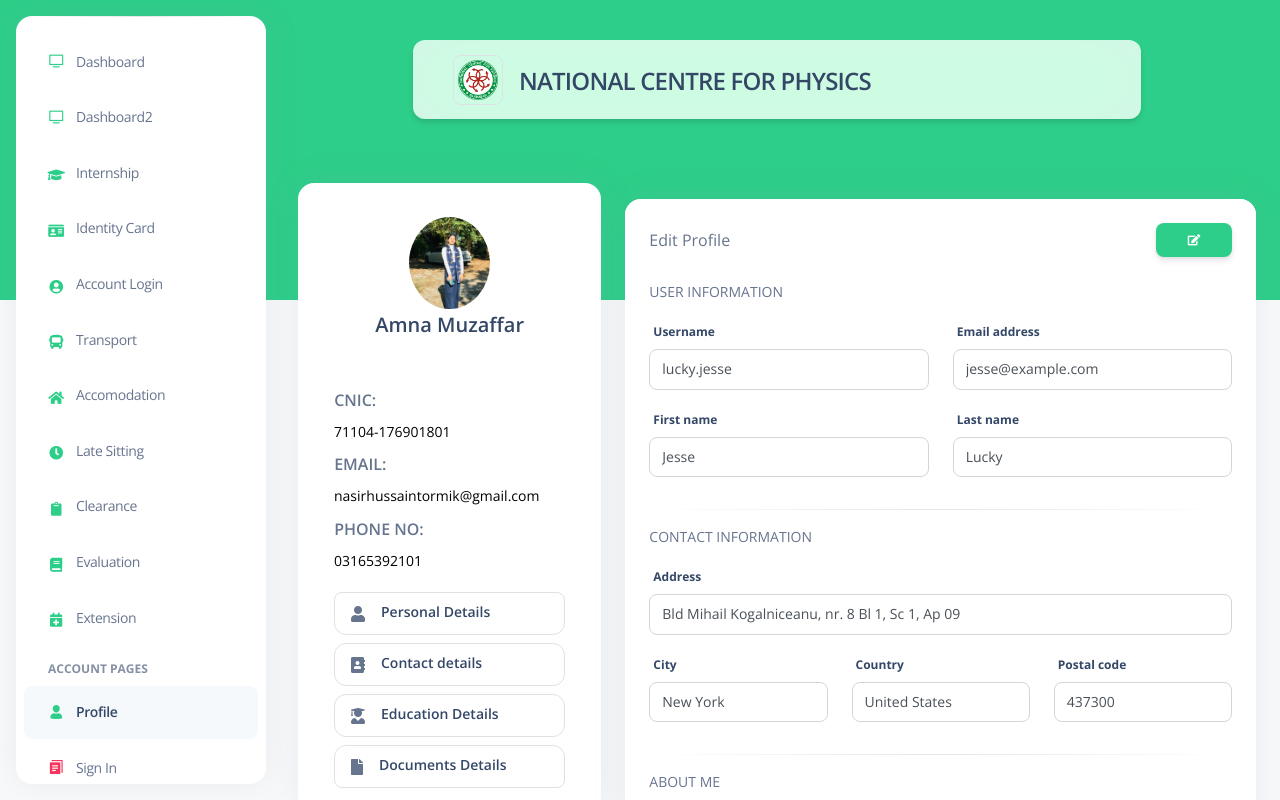
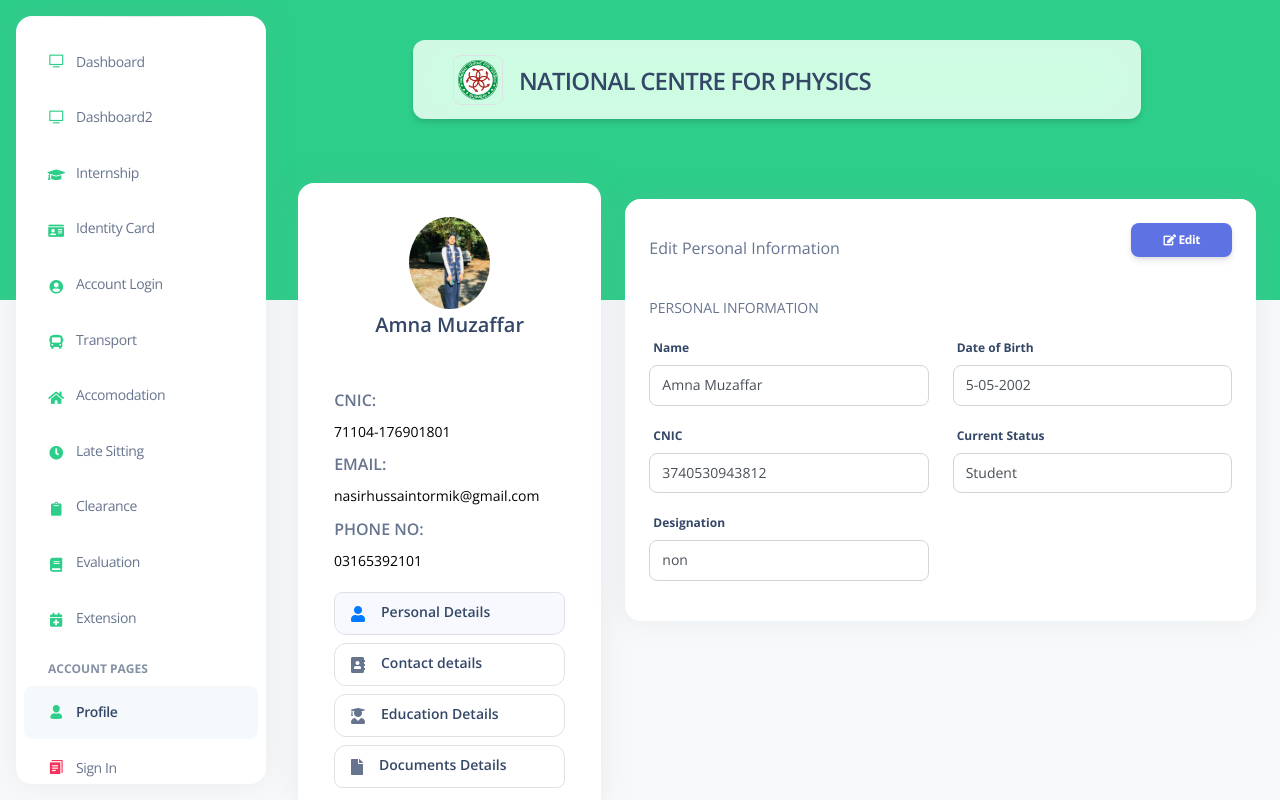
Before and after one commit to Amna1805/studentportal, a Vue app: page /myprofile in a window 1280 px wide. Shown: the top 800 px of the page. Built offline with nearby package versions, Linux system fonts and the light colour scheme.

Commit message:
myprogfile change

```diff
--- a/src/views/Myprofile.vue
+++ b/src/views/Myprofile.vue
@@ -3,94 +3,214 @@
     <div class="py-4 container-fluid">
       <div class="row">
         <div class="col-md-4 ">
-          <CompleteProfile />
+          <CompleteProfile :activeSection="activeSection" :hoveredSection="hoveredSection"
+            @sectionClicked="handleSectionClick" @hoveredSectionChange="handleHoveredSectionChange" />
         </div>
         <div class="col-md-8 mt-sm-3">
-          <div class="card">
+          <div class="card " v-if="activeSection === 'personal'">
             <div class="card-header pb-0">
               <div class="d-flex align-items-center">
-                <p class="mb-0">Edit Profile</p>
-                <argon-button color="success" size="sm" class="ms-auto"
-                  ><i class="fas fa-edit mr-2" style="color:white"></i></argon-button
-                >
+                <p class="mb-0">Edit Personal Information</p>
+                <button @click="isEditing = !isEditing"
+                  :class="['btn', 'btn-sm', 'ms-auto', isEditing ? 'btn-success' : 'btn-primary']">
+                  <i class="fas fa-edit mr-2" style="color:white"></i>
+                  {{ isEditing ? 'Save' : 'Edit' }}
+                </button>
               </div>
             </div>
             <div class="card-body">
-              <p class="text-uppercase text-sm">User Information</p>
+              <p class="text-uppercase text-sm">Personal Information</p>
               <div class="row">
                 <div class="col-md-6">
-                  <label for="example-text-input" class="form-control-label"
-                    >Username</label
-                  >
-                  <argon-input type="text" value="lucky.jesse" />
+                  <label for="example-text-input" class="form-control-label">Name</label>
+                  <div ref="inputContainer">
+                    <argon-input type="isEditing ? 'date' : 'text'" :value="isEditing ? '' : 'Amna Muzaffar'"
+                      :readonly="!isEditing" ref="editInput" />
+                  </div>
                 </div>
                 <div class="col-md-6">
-                  <label for="example-text-input" class="form-control-label"
-                    >Email address</label
-                  >
-                  <argon-input type="email" value="jesse@example.com" />
+                  <label for="example-text-input" class="form-control-label">Date of Birth</label>
+                  <argon-input :type="isEditing ? 'date' : 'text'" :value="isEditing ? '' : '5-05-2002'"
+                    :readonly="!isEditing" ref="editInput" />
                 </div>
                 <div class="col-md-6">
-                  <label for="example-text-input" class="form-control-label"
-                    >First name</label
-                  >
-                  <input class="form-control" type="text" value="Jesse" />
+                  <label for="example-text-input" class="form-control-label">CNIC</label>
+                  <argon-input :type="isEditing ? 'text' : 'text'" :value="isEditing ? '' : '3740530943812'"
+                    :readonly="!isEditing" ref="editInput" />
                 </div>
                 <div class="col-md-6">
-                  <label for="example-text-input" class="form-control-label"
-                    >Last name</label
-                  >
-                  <argon-input type="text" value="Lucky" />
+                  <label for="example-text-input" class="form-control-label">Current Status</label>
+                  <argon-input :type="isEditing ? 'text' : 'text'" :value="isEditing ? '' : 'Student'"
+                    :readonly="!isEditing" ref="editInput" />
+                </div>
+                <div class="col-md-6">
+                  <label for="example-text-input" class="form-control-label">Designation</label>
+                  <argon-input :type="isEditing ? 'text' : 'text'" :value="isEditing ? '' : 'non'" :readonly="!isEditing"
+                    ref="editInput" />
                 </div>
               </div>
+
+            </div>
+          </div>
+          <div class="card p-4 mt-2" v-if="activeSection === 'contact'">
+            <div class="d-flex align-items-center">
+              <p class="mb-0">Edit Contact Information</p>
+              <button @click="isEditing = !isEditing"
+                :class="['btn', 'btn-sm', 'ms-auto', isEditing ? 'btn-success' : 'btn-primary']">
+                <i class="fas fa-edit mr-2" style="color:white"></i>
+                {{ isEditing ? 'Save' : 'Edit' }}
+              </button>
+            </div>
+            <div class="card-body">
               <hr class="horizontal dark" />
               <p class="text-uppercase text-sm">Contact Information</p>
               <div class="row">
                 <div class="col-md-12">
-                  <label for="example-text-input" class="form-control-label"
-                    >Address</label
-                  >
-                  <argon-input
-                    type="text"
-                    value="Bld Mihail Kogalniceanu, nr. 8 Bl 1, Sc 1, Ap 09"
-                  />
+                  <label for="example-text-input" class="form-control-label">Permanent Address</label>
+                  <argon-input :type="isEditing ? 'text' : 'text'" :value="isEditing ? '' : 'Houseee'"
+                    :readonly="!isEditing" ref="editInput" />
                 </div>
-                <div class="col-md-4">
-                  <label for="example-text-input" class="form-control-label"
-                    >City</label
-                  >
-                  <argon-input type="text" value="New York" />
+                <div class="col-md-12">
+                  <label for="example-text-input" class="form-control-label">Temporary Address</label>
+                  <argon-input :type="isEditing ? 'text' : 'text'" :value="isEditing ? '' : 'housee'"
+                    :readonly="!isEditing" ref="editInput" />
                 </div>
-                <div class="col-md-4">
-                  <label for="example-text-input" class="form-control-label"
-                    >Country</label
-                  >
-                  <argon-input type="text" value="United States" />
+                <div class="col-md-6">
+                  <label for="example-text-input" class="form-control-label">Landline No</label>
+                  <argon-input :type="isEditing ? 'text' : 'text'" :value="isEditing ? '' : '03105004090'"
+                    :readonly="!isEditing" ref="editInput" />
                 </div>
-                <div class="col-md-4">
-                  <label for="example-text-input" class="form-control-label"
-                    >Postal code</label
-                  >
-                  <argon-input type="text" value="437300" />
+                <div class="col-md-6">
+                  <label for="example-text-input" class="form-control-label">Cell No</label>
+                  <argon-input :type="isEditing ? 'text' : 'text'" :value="isEditing ? '' : '03105004090'"
+                    :readonly="!isEditing" ref="editInput" />
                 </div>
-              </div>
-              <hr class="horizontal dark" />
-              <p class="text-uppercase text-sm">About me</p>
-              <div class="row">
-                <div class="col-md-12">
-                  <label for="example-text-input" class="form-control-label"
-                    >About me</label
-                  >
-                  <argon-input
-                    type="text"
-                    value="A beautiful Dashboard for Bootstrap 5. It is Free and Open Source."
-                  />
+                <div class="col-md-6">
+                  <label for="example-text-input" class="form-control-label">Email</label>
+                  <argon-input :type="isEditing ? 'text' : 'text'" :value="isEditing ? '' : 'amnamuzaffar2002@gmail.com'"
+                    :readonly="!isEditing" ref="editInput" />
                 </div>
               </div>
             </div>
           </div>
+
+          <div class="card p-4 mt-2" v-if="activeSection === 'education'">
+            <div class="d-flex align-items-center">
+              <p class="mb-0">Edit Education Information</p>
+              <button @click="isEditing = !isEditing"
+                :class="['btn', 'btn-sm', 'ms-auto', isEditing ? 'btn-success' : 'btn-primary']">
+                <i class="fas fa-edit mr-2" style="color:white"></i>
+                {{ isEditing ? 'Save' : 'Edit' }}
+              </button>
+            </div>
+            <div class="card-body">
+              <hr class="horizontal dark" />
+              <p class="text-uppercase text-sm">Educational Information</p>
+              <div class="row">
+                <div class="col-md-6">
+                  <label for="example-text-input" class="form-control-label">Highest Qualificattion</label>
+                  <argon-input :type="isEditing ? 'text' : 'text'" :value="isEditing ? '' : 'FSC'" :readonly="!isEditing"
+                    ref="editInput" />
+                </div>
+                <div class="col-md-6">
+                  <label for="example-text-input" class="form-control-label">Accademic Record</label>
+                  <argon-input :type="isEditing ? 'text' : 'text'" :value="isEditing ? '' : '1st division'"
+                    :readonly="!isEditing" ref="editInput" />
+                </div>
+                <div class="col-md-8">
+                  <label for="example-text-input" class="form-control-label">Present Organization/
+                    University/Department:</label>
+                  <argon-input :type="isEditing ? 'text' : 'text'" :value="isEditing ? '' : 'QAU'" :readonly="!isEditing"
+                    ref="editInput" />
+                </div>
+                <div class="col-md-8">
+                  <label for="example-text-input" class="form-control-label">University/College Enrollment-Registration
+                    Number</label>
+                  <argon-input :type="isEditing ? 'text' : 'text'" :value="isEditing ? '' : '04072013003'"
+                    :readonly="!isEditing" ref="editInput" />
+                </div>
+
+              </div>
+            </div>
+          </div>
+          <div class="card p-4 mt-2" v-if="activeSection === 'document'">
+            <hr class="horizontal dark" />
+              <p class="text-uppercase text-sm">Document Information</p>
+            <div class="section mt-2">
+              <div class="table-responsive  text-center">
+                <table class="table-bordered">
+                  <thead>
+                    <tr>
+                      <th style="width: 70%;">Document Name</th>
+                      <th style="width: 30%;">Upload Document</th>
+
+                    </tr>
+                  </thead>
+                  <tbody>
+                    <tr>
+                      <td>Attested Copy of Last Degree</td>
+                      <td>
+                        <button class="btn btn-xs btn-success m-2">Preview</button>
+                        <button class="btn btn-xs btn-success m-2" >Change</button>
+                      </td>
+
+
+                    </tr>
+                    <tr>
+                      <td>Updated Brief CV (including list of publications during last three years)</td>
+                      <td>
+                        <button class="btn btn-xs btn-success m-2">Preview</button>
+                        <button class="btn btn-xs btn-success m-2" >Change</button>
+                      </td>
+                    </tr>
+                    <tr>
+                      <td>Attested Copy of CNIC/Passport</td>
+                      <td>
+                        <button class="btn btn-xs btn-success m-2">Preview</button>
+                        <button class="btn btn-xs btn-success m-2" >Change</button>
+                      </td>
+                    </tr>
+                    <tr>
+                      <td>Referral Letter from parent Department/University/Organization</td>
+                      <td>
+                        <button class="btn btn-xs btn-success m-2">Preview</button>
+                        <button class="btn btn-xs btn-success m-2" >Change</button>
+                      </td>
+
+                    </tr>
+                    <tr>
+                      <td>Passport Size Picture(Blue or White Background)</td>
+                      <td>
+                        <button class="btn btn-xs btn-success m-2">Preview</button>
+                        <button class="btn btn-xs btn-success m-2" >Change</button>
+                      </td>
+
+                    </tr>
+                    <tr>
+                      <td>Police Verification Proforma</td>
+                      <td>
+                        <button class="btn btn-xs btn-success m-2">Preview</button>
+                        <button class="btn btn-xs btn-success m-2" >Change</button>
+                      </td>
+
+                    </tr>
+
+                    <tr>
+                      <td>Immunization Certificate (COVID-19)</td>
+                      <td>
+                        <button class="btn btn-xs btn-success m-2">Preview</button>
+                        <button class="btn btn-xs btn-success m-2" >Change</button>
+                      </td>
+
+                    </tr>
+                  </tbody>
+                </table>
+              </div>
+
+            </div>
+          </div>
+
         </div>
-
       </div>
     </div>
   </main>
@@ -101,22 +221,60 @@
 import setTooltip from "@/assets/js/tooltip.js";
 import CompleteProfile from "./components/CompleteProfile.vue";
 import ArgonInput from "@/components/ArgonInput.vue";
-import ArgonButton from "@/components/ArgonButton.vue";
 const body = document.getElementsByTagName("body")[0];
 
 export default {
   name: "MyprofileComp",
   data() {
     return {
-      showMenu: false
+      showMenu: false,
+      activeSection: 'personal',
+      hoveredSection: '',
+      isEditing: false,
     };
   },
-  components: { CompleteProfile, ArgonInput, ArgonButton },
+
+  components: { CompleteProfile, ArgonInput },
+  watch: {
+    isEditing(newIsEditing) {
+      if (newIsEditing) {
+        this.shouldBlink = true;
+        this.$nextTick(() => {
+          const inputElement = this.$refs.inputContainer.querySelector('input');
+          if (inputElement) {
+            inputElement.focus();
+          }
+        });
+      } else {
+        this.shouldBlink = false;
+      }
+    },
+  },
+
+  methods: {
+    handleSectionClick(section) {
+      this.activeSection = section;
+    },
+    handleHoveredSectionChange(section) {
+      this.hoveredSection = section;
+    }
+  },
 
   mounted() {
     this.$store.state.isAbsolute = true;
     setNavPills();
     setTooltip();
+    const storedSection = localStorage.getItem('activeSection');
+    const storedHoveredSection = localStorage.getItem('hoveredSection');
+    if (storedSection) {
+      this.activeSection = storedSection;
+    }
+    if (storedHoveredSection) {
+      this.hoveredSection = storedHoveredSection;
+    }
+    if (this.isEditing) {
+      this.$refs.editInput.focus();
+    }
   },
   beforeMount() {
     this.$store.state.imageLayout = "profile-overview";
--- a/src/views/components/CompleteProfile.vue
+++ b/src/views/components/CompleteProfile.vue
@@ -42,7 +42,9 @@
       </div>
       <div class="mt-3">
         <ul class="list-group mt-2">
-        <li class="list-group-item border d-flex justify-content-between ps-0 m-1 border-radius-lg">
+          <li class="list-group-item border d-flex justify-content-between ps-0 m-1 border-radius-lg cursor-pointer "
+            :style="getListStyles('personal')" @mouseenter="onMouseEnter('personal')" @mouseleave="onMouseLeave()"
+            @click="emitSectionClicked('personal')">
             <div class="d-flex align-items-center ms-3">
               <div class="d-flex align-items-center">
                 <i class="fas fa-user text-gray"></i>
@@ -52,7 +54,9 @@
               </div>
             </div>
           </li>
-        <li class="list-group-item border d-flex justify-content-between ps-0 m-1 border-radius-lg">
+          <li @click="emitSectionClicked('contact')"
+            class="list-group-item border d-flex justify-content-between ps-0 m-1 border-radius-lg cursor-pointer"
+            @mouseenter="onMouseEnter('contact')" @mouseleave="onMouseLeave()" :style="getListStyles('contact')">
             <div class="d-flex align-items-center">
               <div class="d-flex align-items-center ms-3">
                 <i class="fas fa-address-book text-gray"></i>
@@ -62,7 +66,9 @@
               </div>
             </div>
           </li>
-        <li class="list-group-item border d-flex justify-content-between ps-0 m-1 border-radius-lg">
+          <li class="list-group-item border d-flex justify-content-between ps-0 m-1 border-radius-lg cursor-pointer"
+            :style="getListStyles('education')" @mouseenter="onMouseEnter('education')" @mouseleave="onMouseLeave()"
+            @click="emitSectionClicked('education')">
             <div class="d-flex align-items-center">
               <div class="d-flex align-items-center ms-3">
                 <i class="fas fa-user-graduate text-gray"></i>
@@ -72,7 +78,9 @@
               </div>
             </div>
           </li>
-        <li class="list-group-item border d-flex justify-content-between ps-0 m-1 border-radius-lg">
+          <li class="list-group-item border d-flex justify-content-between ps-0 m-1 border-radius-lg cursor-pointer"
+            :style="getListStyles('document')" @mouseenter="onMouseEnter('document')" @mouseleave="onMouseLeave()"
+            @click="emitSectionClicked('document')">
             <div class="d-flex align-items-center">
               <div class="d-flex align-items-center ms-3">
                 <i class="fas fa-file text-gray"></i>
@@ -92,7 +100,46 @@
 <script>
 export default {
   name: "CompleteProfile",
+  props: {
+    activeSection: String,
+    hoveredSection: String
+  },
+  data() {
+    return {
+      localHoveredSection: null
     };
+  },
+  methods: {
+    onMouseEnter(section) {
+      this.localHoveredSection = section;
+    },
+    onMouseLeave() {
+      this.localHoveredSection = null;
+    },
+    emitSectionClicked(section) {
+      this.$emit("sectionClicked", section);
+    },
+    getListStyles(section) {
+      const styles = {};
+
+      if (this.activeSection === section) {
+        styles.backgroundColor = '#f8f9fe';
+        styles.color = '#007bff';
+      } else if (this.hoveredSection === section) {
+        styles.backgroundColor = '#e5e5e5';
+      }
+      return styles;
+    },
+  },
+
+  watch: {
+    localHoveredSection(newValue) {
+      this.$emit("hoveredSectionChange", newValue);
+    }
+  }
+
+
+}
 </script>
 <style>
 .custom-scrollbar {
@@ -118,4 +165,16 @@
   /* Green color */
   border-radius: 8px;
 }
+
+.active-section {
+  background-color: #f8f9fe;
+  /* Set the background color for the active section */
+  color: #007bff;
+  /* Set the font color for the active section */
+}
+
+.hovered-section {
+  background-color: #e5e5e5;
+  /* Set the background color for the hovered section */
+}
 </style>
```
Lines whose indentation alone changed are shown as unchanged.
